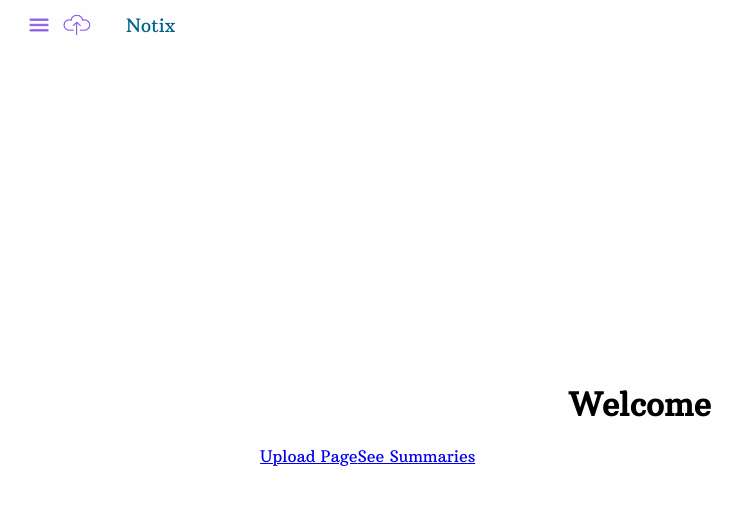
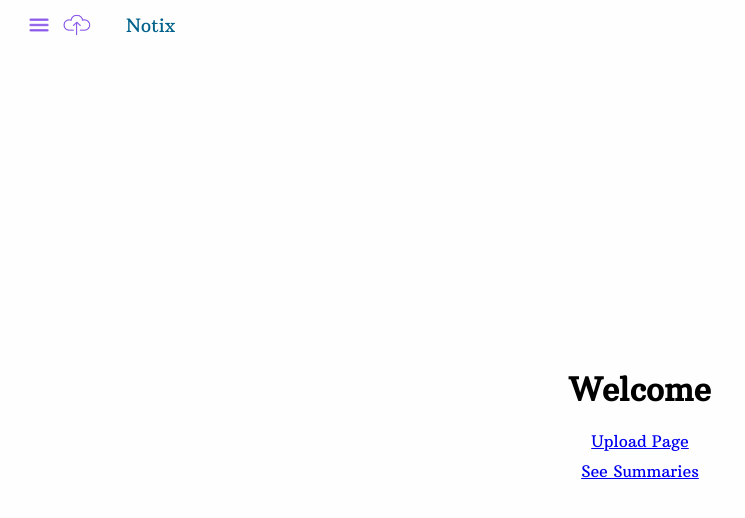
Before and after one commit to notixai/notix, a React (Create React App) app in the folder frontend/client/: page / in a window 1280 px wide. Shown: the top 518 px of the page, without its empty margins (0-745 px from the left). Built offline with nearby package versions, Linux system fonts and the light colour scheme.

Commit message:
Adjust home page

```diff
--- a/frontend/client/src/App.css
+++ b/frontend/client/src/App.css
@@ -65,7 +65,12 @@ li{
   width: 100%;
   height: 100%;
 }
-
+.links{
+  display:flex;
+  flex-direction:column;
+  gap:10px;
+  align-items: center;
+}
 .main-screen {
   display: grid;
   height: 100%;
--- a/frontend/client/src/components/General/Home.jsx
+++ b/frontend/client/src/components/General/Home.jsx
@@ -3,8 +3,11 @@ export default function Home(){
     return (
         <>
             <h1>Welcome</h1>
-            <Link to={'upload-audio'}>Upload Page</Link>
-            <Link to={'summaries'}>See Summaries</Link>
+            <div className="links">
+                <Link to={'upload-audio'}>Upload Page</Link>
+                <Link to={'summaries'}>See Summaries</Link>
+            </div>
+
         </>
 
     )
```
